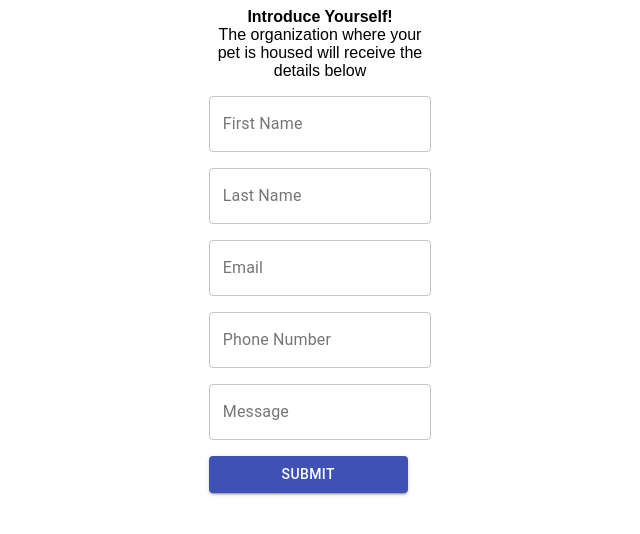
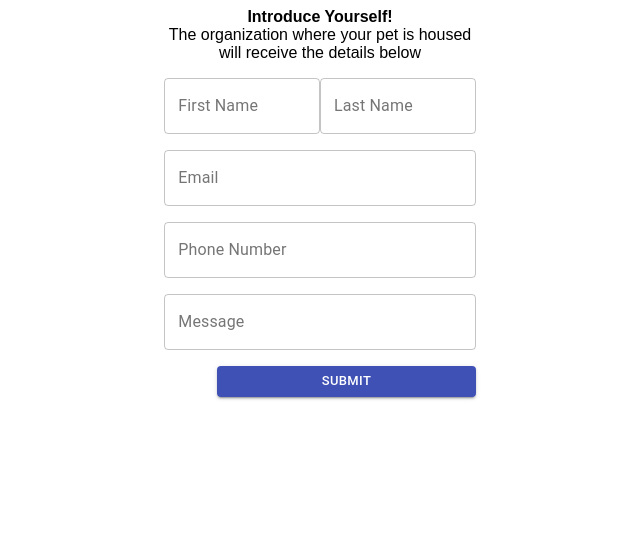
Before and after one commit to mattdevaccount/hackathon-group2, a React (Create React App) app in the folder client/: page / in a window 1280 px wide. Shown: the top 534 px of the page, without its empty margins (320-960 px from the left). Built offline with nearby package versions, Linux system fonts and the light colour scheme.

Commit message:
stylings changed, theme change, will add colour, new version of material ui installed

```diff
--- a/client/src/App.css
+++ b/client/src/App.css
@@ -1,39 +1,6 @@
 .App {
   text-align: center;
   font-family: 'Montserrat', sans-serif;
-}
-
-.App-logo {
-  height: 40vmin;
-  pointer-events: none;
-}
-
-.App-header {
-  background-color: #282c34;
-  min-height: 100vh;
-  display: flex;
-  flex-direction: column;
-  align-items: center;
-  justify-content: center;
-  font-size: calc(10px + 2vmin);
-  color: white;
-}
-
-.App-link {
-  color: #61dafb;
-}
-
-@keyframes App-logo-spin {
-  from {
-    transform: rotate(0deg);
-  }
-  to {
-    transform: rotate(360deg);
-  }
-}
-
-.contact-form-header {
-  /* justify-content: center; */
 }
 
 .contact-form-subheader1 {
@@ -49,5 +16,12 @@
 }
 
 .submitButton {
-  color: #DF7F66;
+  display: flex;
+  align-self: flex-end;
 }
+
+.nameSection {
+  display: flex;
+  flex-direction: row;
+  justify-content: space-evenly;
+}
--- a/client/src/components/ContactForm.js
+++ b/client/src/components/ContactForm.js
@@ -1,22 +1,23 @@
 import React from "react";
 import { makeStyles } from "@material-ui/core/styles";
-import { createTheme } from "@mui/material/styles"
+import { createTheme } from "@mui/material/styles";
 import TextField from "@material-ui/core/TextField";
-import Button from '@material-ui/core/Button';
+import Button from "@material-ui/core/Button";
 import { blue, orange, red } from "@material-ui/core/colors";
+import Box from '@mui/material/Box';
 
 const useStyles = makeStyles((theme) => ({
   root: {
     "& > *": {
       margin: theme.spacing(1),
-      width: "25ch",
+      width: "35ch",
     },
   },
 }));
 
 const theme = createTheme({
   palette: {
-    primary: orange,
+    primary: blue,
   },
 });
 
@@ -24,7 +25,13 @@ export default function ContactForm() {
   const classes = useStyles();
 
   return (
-      <form className={classes.root} noValidate autoComplete="off" id='contact-form-root'>
+    <Box>
+    <form
+      className={classes.root}
+      noValidate
+      autoComplete="off"
+      id="contact-form-root"
+    >
       <header className="contact-form-header">
         <div className="contact-form-subheader1">Introduce Yourself!</div>
         <div className="contact-form-subheader2">
@@ -32,12 +39,21 @@ export default function ContactForm() {
           below
         </div>
       </header>
+      <div className="nameSection">
         <TextField variant="outlined" label="First Name" />
         <TextField variant="outlined" label="Last Name" />
+      </div>
       <TextField variant="outlined" label="Email" />
       <TextField variant="outlined" label="Phone Number" />
-        <TextField variant="outlined" label="Message" multiline maxRows={4} />
-        <Button variant='contained' className='submitButton' color='primary'>Submit</Button>
+      <TextField
+        variant="outlined"
+        label="Message"
+        multiline
+        maxRows={4} />
+      <Button variant="contained" className="submitButton" color="primary" size="small">
+        Submit
+      </Button>
     </form>
+    </Box>
   );
 }
```
Lines whose indentation alone changed are shown as unchanged.
